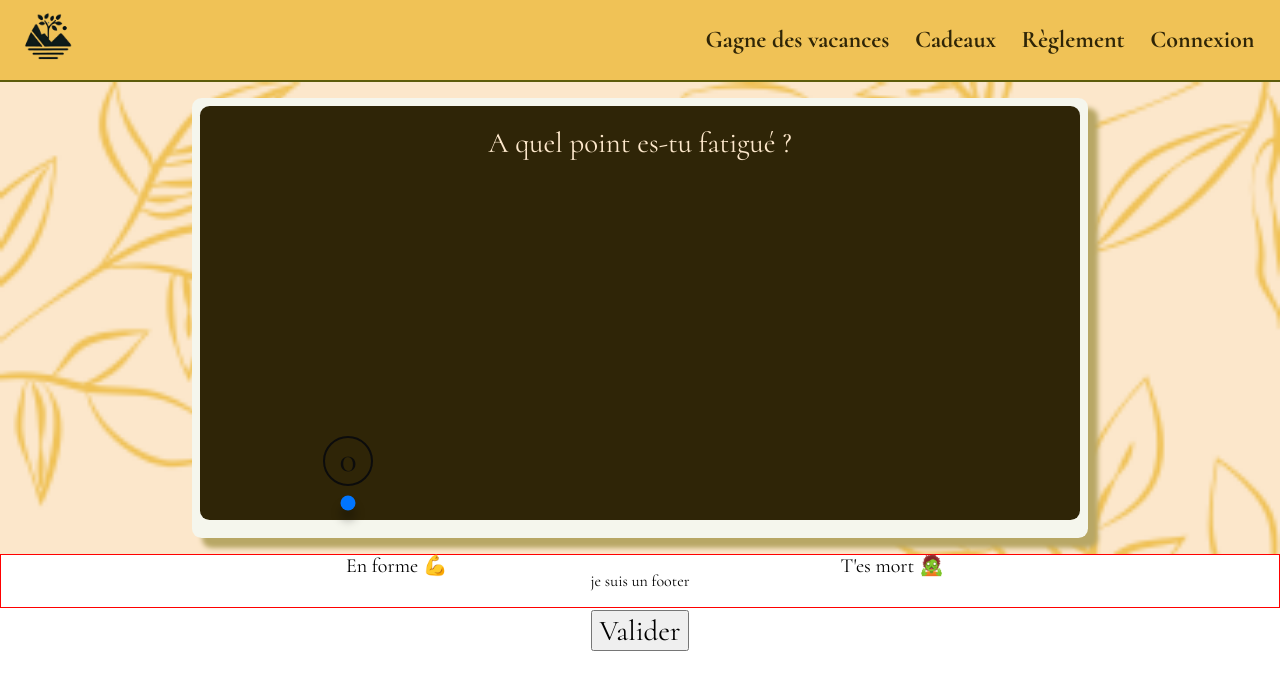
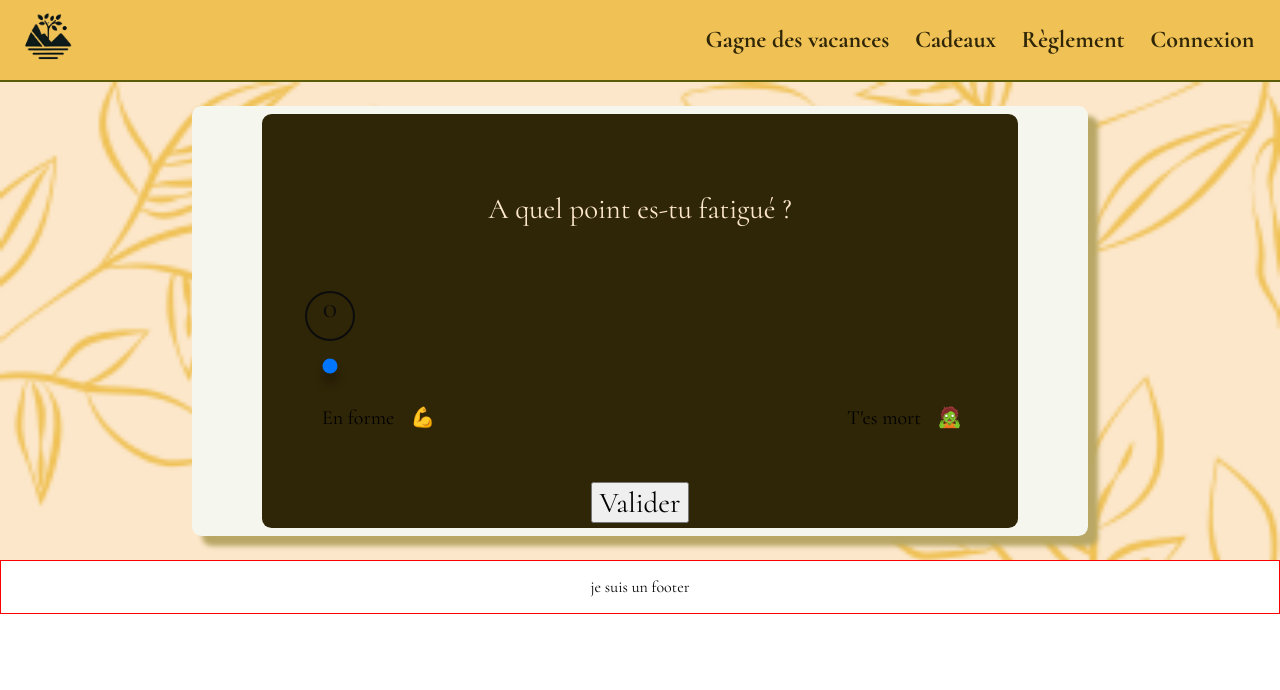
Before and after one commit to ChloeSeclier/Hackathon2025-TEC, a React (Vite) app: page /jeu in a window 1280 px wide. Both pictures are taken after a click on the button "Valider". Shown: the top 690 px of the page. Built offline with nearby package versions, Linux system fonts and the light colour scheme.

Commit message:
design quizz

```diff
--- a/src/components/Scale.jsx
+++ b/src/components/Scale.jsx
@@ -6,7 +6,7 @@ function Scale() {
   const { value, handleSliderChange } = useContext(ScaleContext);
 
   const max = 5;
-  const bulletPosition = (value / max) * 578;
+  const bulletPosition = (value / max) * 100;
 
   return (
     <div className="container">
@@ -14,7 +14,7 @@ function Scale() {
         <span
           id="rs-bullet"
           className="rs-label"
-          style={{ left: `${bulletPosition}px` }}
+          style={{ left: `${bulletPosition}%` }}
         >
           {value}
         </span>
@@ -30,8 +30,14 @@ function Scale() {
       </div>
 
       <div className="box-minmax">
-        <span>En forme 💪</span>
-        <span>T'es mort 🧟</span>
+        <div className="form">
+          <p> En forme</p>
+          <div> 💪</div>
+        </div>
+        <div className="dead">
+          <p>T'es mort </p>
+          <div>🧟</div>
+        </div>
       </div>
     </div>
   );
--- a/src/components/jeu.jsx
+++ b/src/components/jeu.jsx
@@ -30,9 +30,7 @@ export default function Jeu() {
         <div className="sous-sous-container-jeu">
           {listQuestion.length > indexQuestion ? (
             <>
-              <div className="question">
-                {listQuestion[indexQuestion].question}
-              </div>
+              <p className="question">{listQuestion[indexQuestion].question}</p>
               <div className="button-boolean">
                 {question.typeRep === 'boolean' ? (
                   //Display les 2 boutons pour vrai ou faux
--- a/src/css/header.css
+++ b/src/css/header.css
@@ -22,6 +22,7 @@
     font-family: 'Cormorant', serif;
     margin-left: auto;
     font-weight: bold;
+    z-index: 2;
 
     a {
       text-decoration: none;
--- a/src/css/jeu.css
+++ b/src/css/jeu.css
@@ -8,12 +8,18 @@
   background-size: cover;
 
   .sous-container-jeu {
-    background-color: #F5F6ED;
-    margin: 1rem;
+    background-color: #f5f6ed;
+    position: relative;
     border-radius: 0.6rem;
     width: 70dvw;
-    height: 55dvh;
+    /* height: 55dvh; */
     box-shadow: 10px 10px 5px #b8a765;
+    display: flex;
+    flex-direction: column;
+    justify-content: center;
+    align-items: center;
+    margin-top: 3vh;
+    margin-bottom: 3vh;
   }
 
   .sous-sous-container-jeu {
@@ -25,12 +31,15 @@
     flex-direction: column;
     justify-content: space-around;
     height: 47dvh;
+    z-index: 1;
+    width: 80%;
   }
 
   .question {
     color: #fce7cb;
     font-size: 1.8rem;
     text-align: center;
+    padding-top: 1.8rem;
   }
 
   .button-boolean {
@@ -52,15 +61,16 @@
     align-self: center;
   }
 
-  .resultat-jeu{
-    color:#fce7cb;
+  .resultat-jeu {
+    color: #fce7cb;
     text-align: center;
   }
 }
 
 @media screen and (max-width: 700px) {
   .container-jeu {
-  .sous-container-jeu{
-    width: 96dvw;
-  }}
+    .sous-container-jeu {
+      width: 96dvw;
+    }
+  }
 }
--- a/src/css/scale.css
+++ b/src/css/scale.css
@@ -5,8 +5,7 @@
   justify-content: center;
 }
 .box-minmax {
-  margin-top: 30px;
-  width: 608px;
+  width: clamp(30vw, 50vw, 70vw);
   display: flex;
   justify-content: space-between;
   font-size: 20px;
@@ -14,21 +13,26 @@
   span:first-child {
     margin-left: 10px;
   }
+  .form {
+    display: flex;
+    align-items: center;
+    gap: 2vh;
+  }
+  .dead {
+    display: flex;
+    align-items: center;
+    gap: 2vh;
+  }
 }
-.range-slider {
-  margin-top: 30vh;
-  position: 'relative';
-}
+
 .rs-range {
-  margin-top: 29px;
-  width: 600px;
+  width: clamp(30vw, 50vw, 70vw);
   background-color: #000000;
-  /* -webkit-appearance: none; */
   &:focus {
     outline: none;
   }
   &::-webkit-slider-runnable-track {
-    width: 100%;
+    max-width: 100%;
     height: 100%;
     cursor: pointer;
     box-shadow: none;
@@ -37,7 +41,7 @@
     border: 0px solid #010101;
   }
   &::-moz-range-track {
-    width: 100%;
+    max-width: 100%;
     height: 1px;
     cursor: pointer;
     box-shadow: none;
@@ -67,7 +71,6 @@
     border-radius: 22px;
     background: rgb(0, 0, 0);
     cursor: pointer;
-    /* -webkit-appearance: none; */
     margin-top: -20px;
   }
   &::-moz-focus-outer {
@@ -91,17 +94,23 @@
   border: 2px solid #0c0c0c;
   margin-top: 20px;
   margin-left: -15px;
-  left: attr(value);
   color: #0c0c0c;
   font-style: normal;
   font-weight: normal;
-  line-height: normal;
-  font-size: 36px;
-  &::after {
-    content: '';
-    display: block;
-    font-size: 20px;
-    letter-spacing: 0.07em;
-    margin-top: -2px;
+  font-size: 30px;
+  margin-bottom: 10px;
+}
+@media screen and (max-width: 600px) {
+  .form {
+    display: flex;
+    align-items: center;
+    gap: 2vh;
+    flex-direction: column;
+  }
+  .dead {
+    display: flex;
+    align-items: center;
+    gap: 2vh;
+    flex-direction: column;
   }
 }
--- a/src/pages/Home.jsx
+++ b/src/pages/Home.jsx
@@ -16,7 +16,9 @@ export default function Home() {
           selon votre besoin.
         </h2>
         <Carousel />
-        <button><Link to="/regles-jeu">TENTER MA CHANCE</Link></button>
+        <button>
+          <Link to="/regles-jeu">TENTER MA CHANCE</Link>
+        </button>
       </div>
     </>
   );
```
Also changed, not shown: src/components/header.jsx (+7 -4 lines).
